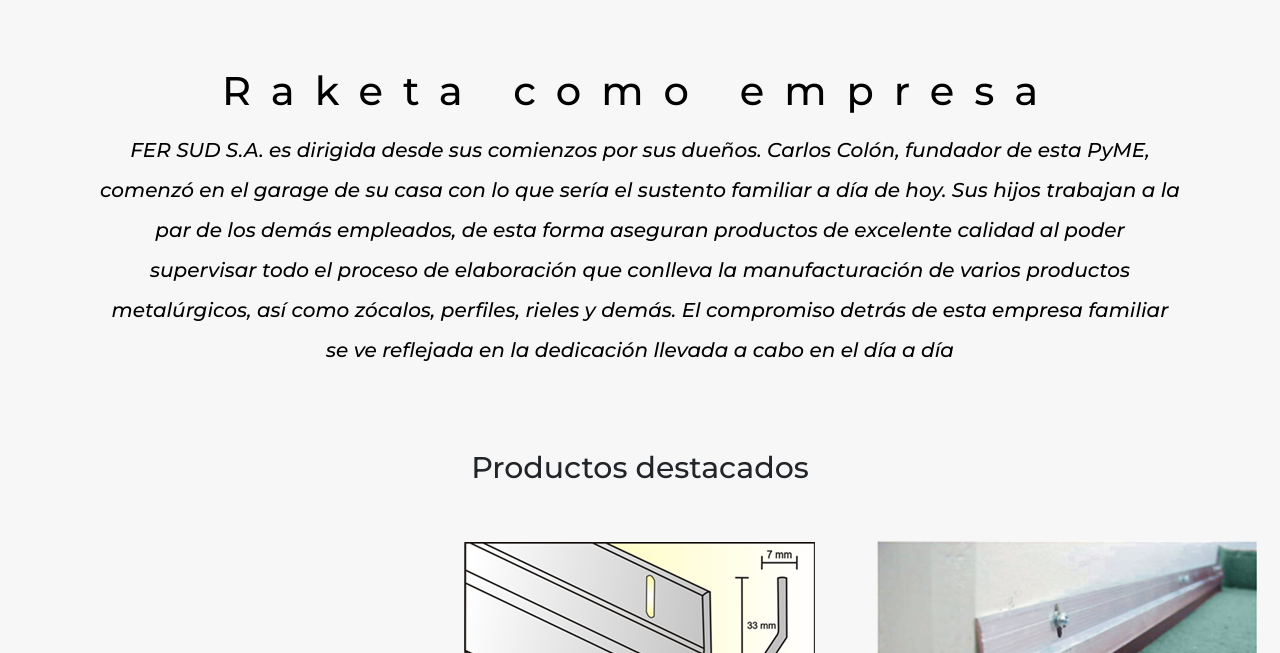
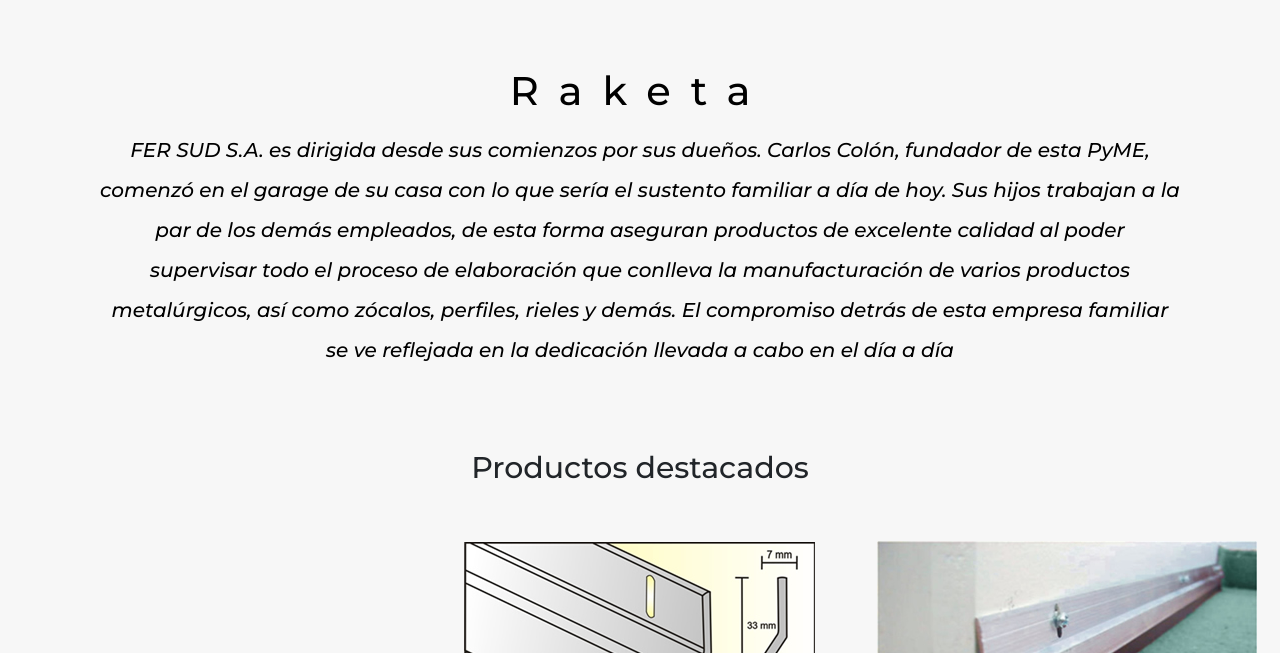
Before and after one commit to jmdemj/mi_repositorio, a website: page index.html in a window 1280 px wide. Shown: the part 147-800 px from the top of the page. Drawn offline with nearby package versions, Linux system fonts and the light colour scheme.

Commit message:
Cambio en index.html

```diff
--- a/index.html
+++ b/index.html
@@ -54,7 +54,7 @@
 
     <div class="mainText--big">
 
-    <h1>Raketa como empresa</h1>
+    <h1>Raketa</h1>
     <p>FER SUD S.A. es dirigida desde sus comienzos por sus dueños. Carlos Colón, fundador de esta PyME, comenzó en el garage de su casa con lo que sería el sustento familiar a día de hoy. Sus hijos trabajan a la par de los demás empleados, de esta forma aseguran productos de excelente calidad al poder supervisar todo el proceso de elaboración que conlleva la manufacturación de varios productos metalúrgicos, así como zócalos, perfiles, rieles y demás. El compromiso detrás de esta empresa familiar se ve reflejada en la dedicación llevada a cabo en el día a día</p>
 
     </div>
```
